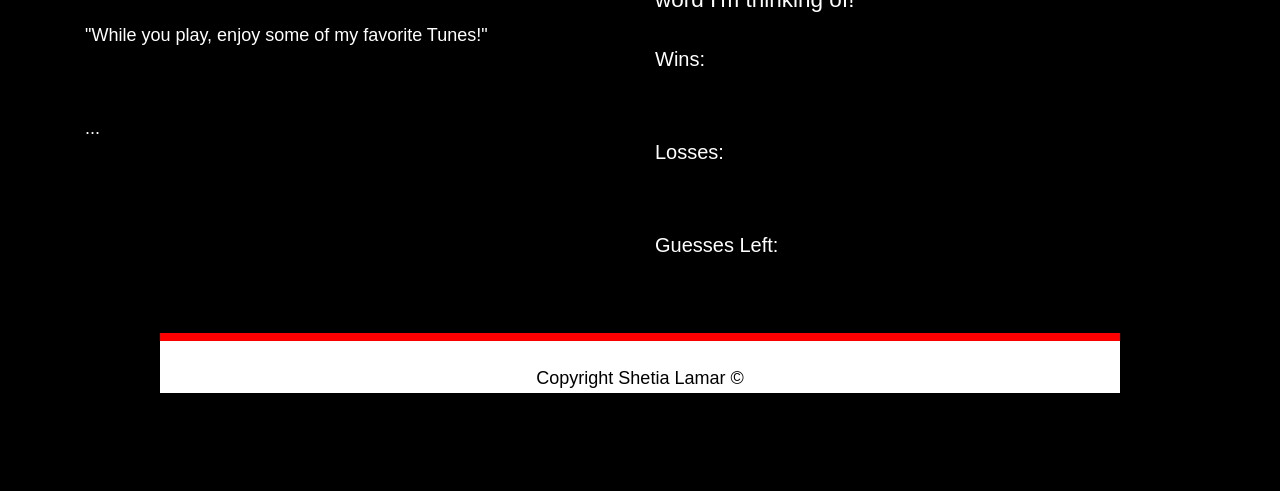
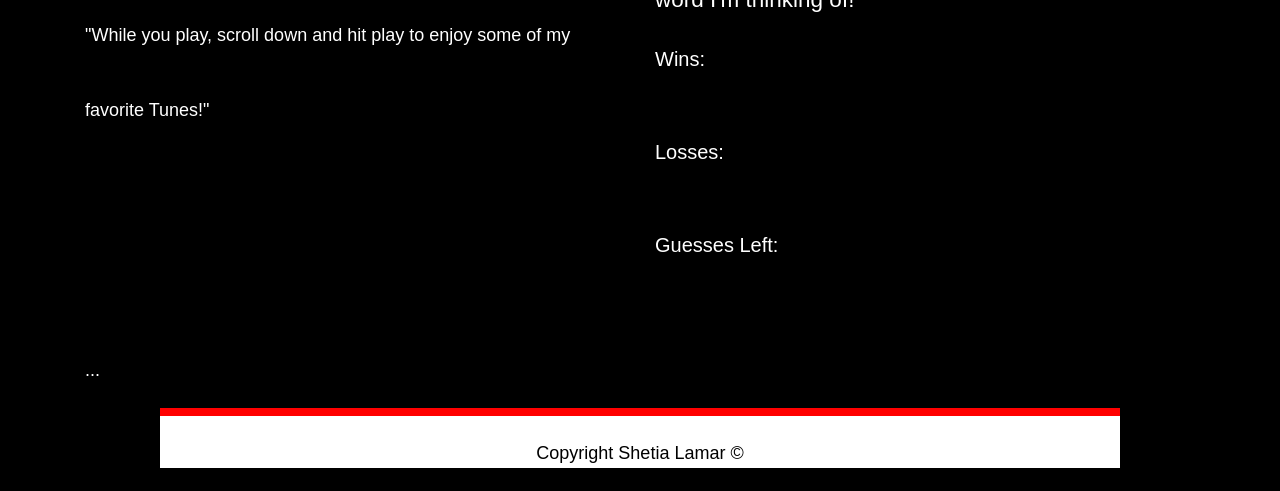
Before and after one commit to lamars18/Word-Guess-Game, a plain HTML site: page index.html in a window 1280 px wide. Shown: the part 363-854 px from the top of the page. Before the commit the page ends 800 px from the top, so only its background shows below. Drawn offline with nearby package versions, Linux system fonts and the light colour scheme.

Commit message:
with playlist corrected

```diff
--- a/index.html
+++ b/index.html
@@ -20,15 +20,8 @@
                   <div class="col">
                    <img src="assets/images/hangman.jpg" alt="gamelogo">
                    <br>
-                   <p>"While you play, enjoy some of my favorite Tunes!"</p>
-                   <div id="cp_widget_fe2314af-c322-47a4-97d1-4fd7ea709aa1">...</div><script type="text/javascript">
-                        var cpo = []; cpo["_object"] ="cp_widget_fe2314af-c322-47a4-97d1-4fd7ea709aa1"; cpo["_fid"] = "AQHAJQuEfMFy";
-                        var _cpmp = _cpmp || []; _cpmp.push(cpo);
-                        (function() { var cp = document.createElement("script"); cp.type = "text/javascript";
-                        cp.async = true; cp.src = "//www.cincopa.com/media-platform/runtime/libasync.js";
-                        var c = document.getElementsByTagName("script")[0];
-                        c.parentNode.insertBefore(cp, c); })(); </script><noscript><span>New Gallery 2018/5/25</span></noscript>
-                  </div>
+                   <p>"While you play, scroll down and hit play to enjoy some of my favorite Tunes!"</p>
+                </div>
                   <div class="col">
                         <div id="game">
                                 <h1> The Coding Word Guess Game </h1>
@@ -38,6 +31,19 @@
                                 <p>Guesses Left:</p>
                                 <!--<p>Number of Incorrect Guesses so far: </p>!-->
                                 </div>
+                  </div>
+                  <div class="container">
+                                <div class="row">
+                                  <div class="col">
+                                <div id="cp_widget_fe2314af-c322-47a4-97d1-4fd7ea709aa1">...</div><script type="text/javascript">
+                                var cpo = []; cpo["_object"] ="cp_widget_fe2314af-c322-47a4-97d1-4fd7ea709aa1"; cpo["_fid"] = "AQHAJQuEfMFy";
+                                var _cpmp = _cpmp || []; _cpmp.push(cpo);
+                                (function() { var cp = document.createElement("script"); cp.type = "text/javascript";
+                                cp.async = true; cp.src = "//www.cincopa.com/media-platform/runtime/libasync.js";
+                                var c = document.getElementsByTagName("script")[0];
+                                c.parentNode.insertBefore(cp, c); })(); </script><noscript><span>New Gallery 2018/5/25</span></noscript>
+                          </div>
+
                   </div>
                 </div>
 
```
